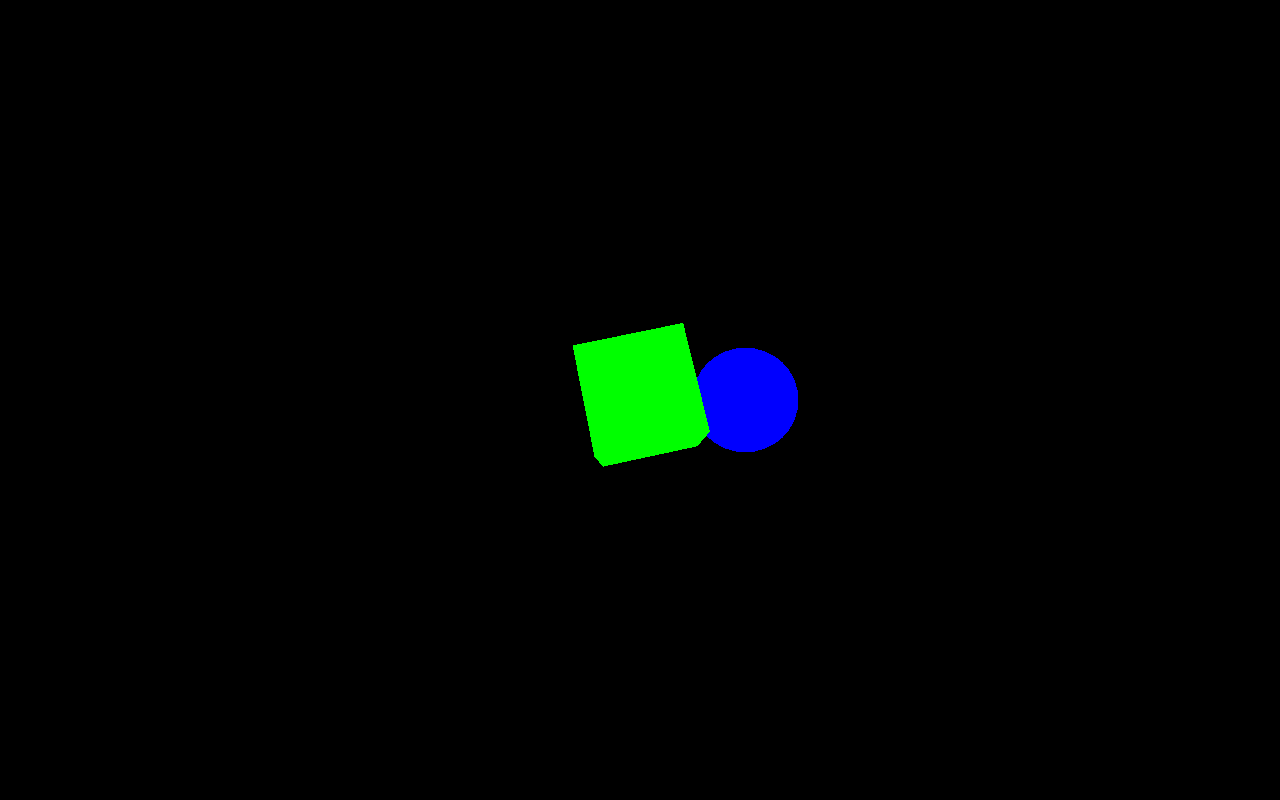
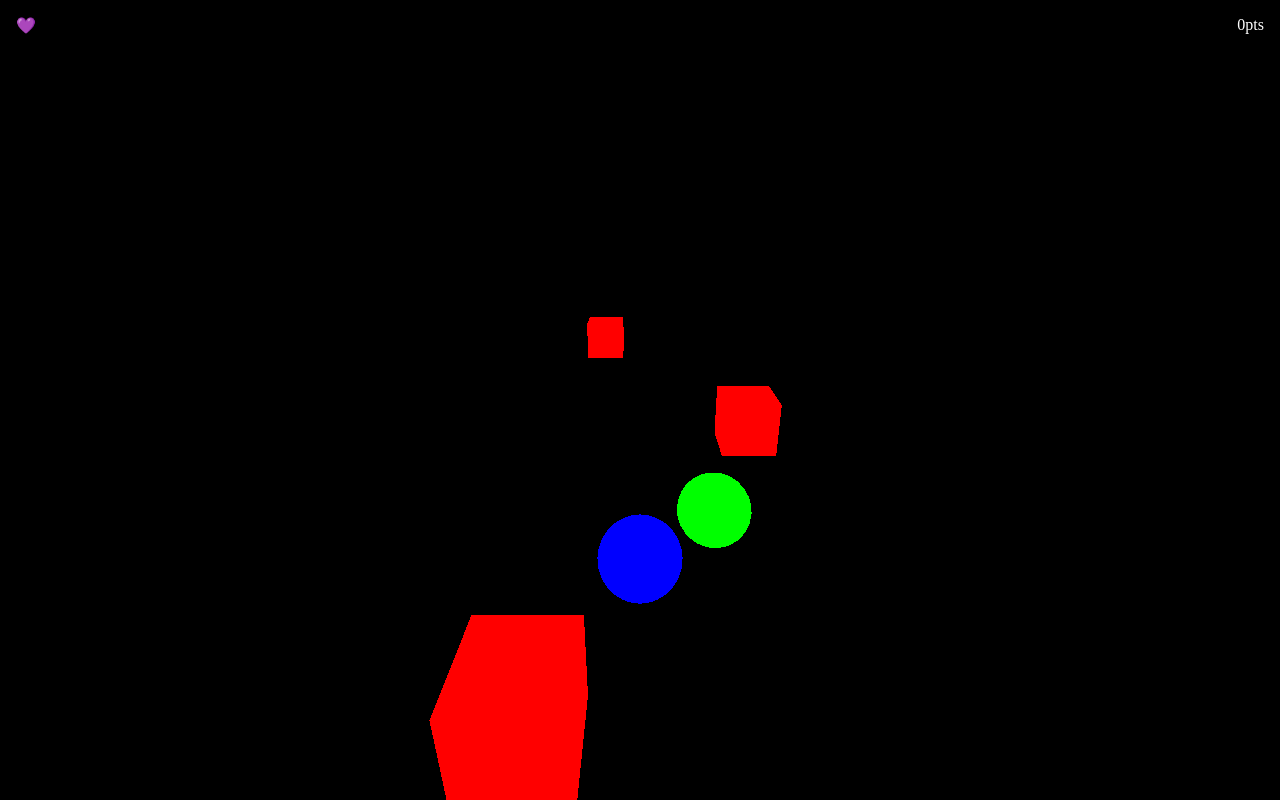
Before and after one commit to d1minov/endless-runner, a website built with Vite: page game.html in a window 1280 px wide. Built offline with nearby package versions, Linux system fonts and the light colour scheme.

Commit message:
Add obstacle, colides, score, part 2

```diff
--- a/game.html
+++ b/game.html
@@ -6,6 +6,12 @@
     <title>Endless Runner</title>
   </head>
   <body>
+    <canvas class="game-screen"></canvas>
+    <div class="score">
+      <span class="score-life"></span>
+      <span class="score-points"></span>
+    </div>
+    <!-- # INSERT SCRIPT HERE -->
     <script type="module" src="/src/main.ts"></script>
   </body>
 </html>
--- a/src/game/3d/base3d.ts
+++ b/src/game/3d/base3d.ts
@@ -1,33 +1,38 @@
 
 import * as THREE from 'three';
 
-function Base3d () {
+function createBase3D () {
 
   const scene = new THREE.Scene();
   const camera = new THREE.PerspectiveCamera( 75, window.innerWidth / window.innerHeight, 0.1, 1000 );
+  camera.position.z = 5;
+  camera.position.y = 2;
+  camera.lookAt(scene.position)
+  camera.position.y = 4;
 
-  const renderer = new THREE.WebGLRenderer();
-  renderer.setSize( window.innerWidth, window.innerHeight );
-  document.body.appendChild( renderer.domElement );
-
-  const geometry = new THREE.BoxGeometry( 1, 1, 1 );
-  const material = new THREE.MeshBasicMaterial( { color: 0x00ff00 } );
-  const cube = new THREE.Mesh( geometry, material );
-  scene.add( cube );
-
-  camera.position.z = 5;
+  const renderer = new THREE.WebGLRenderer({
+    canvas: document.body.querySelector('canvas')!
+  });
+  renderer.setSize( window.innerWidth, window.innerHeight, false );
+  // document.body.appendChild( renderer.domElement );
 
   function tick() {
-    cube.rotation.x += 0.01;
-    cube.rotation.y += 0.01;
     renderer.render( scene, camera );
   }
+
+  addEventListener("resize",() => {
+    const { innerWidth, innerHeight } =  window
+    camera.aspect = innerWidth / innerHeight;
+    camera.updateProjectionMatrix();
+    renderer.setSize( innerWidth,  innerHeight);
+  });
 
   return {
     scene,
     renderer,
-    tick
+    tick,
+    camera
   }
 }
 
-export const base3d = Base3d()
+export const base3d = createBase3D()
--- /dev/null
+++ b/src/game/config.ts
@@ -0,0 +1,9 @@
+function createConfig () {
+  return {
+    LINE_COUNT: 5,
+    LINE_POSITIONS: [-2, -1, 0, 1, 2],
+    VELOCITY: 0.1,
+  }
+}
+
+export const config = createConfig()
--- a/src/game/controls/keyboard.ts
+++ b/src/game/controls/keyboard.ts
@@ -1,7 +1,7 @@
 export function Keyboard({
   onLeft, onRight, onJump
 }: { onLeft: () => void, onRight: () => void, onJump: () => void,  }) {
-  window.addEventListener('keyup', (event) => {
+  window.addEventListener('keydown', (event) => {
     switch (event.key) {
       case "ArrowLeft":
           onLeft()
--- /dev/null
+++ b/src/game/entity/createBonus.ts
@@ -0,0 +1,44 @@
+
+import * as THREE from 'three';
+import { base3d } from '../3d/base3d';
+import { config } from '../config';
+import { outTest } from '../physic/outTest';
+import { hitTest } from '../physic/hitTest';
+import { player } from './player';
+import { bonusManager } from '../manager/bonusManager';
+import { score } from '../score';
+
+const geometry = new THREE.SphereGeometry(0.5);
+const material = new THREE.MeshBasicMaterial( { color: 0x00FF00 } );
+
+export function createBonus ({ x }: { x: number }) {
+
+  const mesh = new THREE.Mesh( geometry, material );
+  mesh.position.x = x
+  mesh.position.z = -10
+
+  base3d.scene.add(mesh)
+
+  function tick() {
+    mesh.position.z += config.VELOCITY
+
+    if (outTest(mesh.position)) {
+      base3d.scene.remove(mesh)
+      bonusManager.list.splice(bonusManager.list.indexOf(bonus), 1)
+    }
+
+    if (hitTest(mesh.position, player.mesh.position)) {
+      base3d.scene.remove(mesh)
+      bonusManager.list.splice(bonusManager.list.indexOf(bonus), 1)
+      score.bonus += 10
+    }
+  }
+
+  const bonus = {
+    tick
+  }
+
+  bonusManager.list.push(bonus)
+
+  return bonus
+}
--- /dev/null
+++ b/src/game/entity/createObstacle.ts
@@ -0,0 +1,44 @@
+
+import * as THREE from 'three';
+import { base3d } from '../3d/base3d';
+import { config } from '../config';
+import { outTest } from '../physic/outTest';
+import { obstacleManager } from '../manager/obstacleManager';
+import { player } from './player';
+import { hitTest } from '../physic/hitTest';
+import { score } from '../score';
+
+const geometry = new THREE.BoxGeometry(1);
+const material = new THREE.MeshBasicMaterial( { color: 0xFF0000 } );
+
+export function createObstacle ({ x }: { x: number }) {
+
+  const mesh = new THREE.Mesh( geometry, material );
+  mesh.position.x = x
+  mesh.position.z = -10
+
+  base3d.scene.add(mesh)
+
+  function tick() {
+    mesh.position.z += config.VELOCITY
+
+    if (outTest(mesh.position)) {
+      base3d.scene.remove(mesh)
+      obstacleManager.list.splice(obstacleManager.list.indexOf(obstacle), 1)
+    }
+
+    if (hitTest(mesh.position, player.mesh.position)) {
+      base3d.scene.remove(mesh)
+      obstacleManager.list.splice(obstacleManager.list.indexOf(obstacle), 1)
+      score.lifes--
+    }
+  }
+
+  const obstacle = {
+    tick
+  }
+
+  obstacleManager.list.push(obstacle)
+
+  return obstacle
+}
--- a/src/game/entity/player.ts
+++ b/src/game/entity/player.ts
@@ -1,29 +1,39 @@
 
 import * as THREE from 'three';
 import { Keyboard } from '../controls/keyboard';
+import { base3d } from '../3d/base3d';
+import { config } from '../config';
 
-function Player3d () {
+function createPlayer () {
 
   const geometry = new THREE.SphereGeometry(0.5);
   const material = new THREE.MeshBasicMaterial( { color: 0x0000FF } );
   const mesh = new THREE.Mesh( geometry, material );
-  mesh.position.x = 1
+  mesh.position.x = 0
+
+  base3d.scene.add(mesh)
 
   Keyboard({
     onLeft() {
-      mesh.position.x -= 1
+      mesh.position.x = Math.max(mesh.position.x - 1, -Math.floor(config.LINE_COUNT / 2))
     },
     onRight() {
-      mesh.position.x += 1
+      mesh.position.x = Math.min(mesh.position.x + 1, Math.floor(config.LINE_COUNT / 2))
     },
     onJump() {
       // todo
     },
   })
 
+  function dies() {
+    mesh.position.set(config.LINE_COUNT * 1000, -1000, base3d.camera.position.z + 1000)
+    base3d.scene.remove(mesh)
+  }
+
   return {
-    mesh
+    mesh,
+    dies
   }
 }
 
-export const player3d = Player3d()
+export const player = createPlayer()
--- a/src/game/game.ts
+++ b/src/game/game.ts
@@ -1,15 +1,24 @@
 import { base3d } from "./3d/base3d"
-import { player3d } from "./entity/player";
+import { player } from "./entity/player";
+import { bonusManager } from "./manager/bonusManager";
+import { obstacleManager } from "./manager/obstacleManager";
+import { score } from "./score";
 
 function Game () {
 
   base3d.renderer.setAnimationLoop( mainLoop );
-  base3d.scene.add(player3d.mesh)
+  player
+  bonusManager
+  obstacleManager
 
-
+  score.bonus = 0
+  score.lifes = 3
 
   function mainLoop() {
     base3d.tick()
+    bonusManager.tick()
+    obstacleManager.tick()
+    // bonus.tick()
   }
 }
 
--- /dev/null
+++ b/src/game/manager/bonusManager.ts
@@ -0,0 +1,27 @@
+import { config } from "../config"
+import { createBonus } from "../entity/createBonus"
+
+const DELAY = 3000
+
+function createBonusManager () {
+  const list: ReturnType<typeof createBonus>[] = []
+
+  setInterval(spawnNew, DELAY)
+
+  function tick() {
+    for (const bonus of list) {
+      bonus.tick()
+    }
+  }
+
+  function spawnNew() {
+    createBonus({ x: config.LINE_POSITIONS[Math.floor(Math.random() * config.LINE_COUNT)]})
+  }
+
+  return {
+    list,
+    tick
+  }
+}
+
+export const bonusManager = createBonusManager()
--- /dev/null
+++ b/src/game/manager/obstacleManager.ts
@@ -0,0 +1,29 @@
+import { config } from "../config"
+import { createObstacle } from "../entity/createObstacle"
+
+const DELAY = 1000
+
+function createObstacleManager () {
+  const list: ReturnType<typeof createObstacle>[] = []
+
+  setTimeout(() => {
+    setInterval(spawnNew, DELAY)
+  }, DELAY / 2)
+
+  function tick() {
+    for (const obstacle of list) {
+      obstacle.tick()
+    }
+  }
+
+  function spawnNew() {
+    createObstacle({ x: config.LINE_POSITIONS[Math.floor(Math.random() * config.LINE_COUNT)]})
+  }
+
+  return {
+    list,
+    tick
+  }
+}
+
+export const obstacleManager = createObstacleManager()
--- /dev/null
+++ b/src/game/physic/hitTest.ts
@@ -0,0 +1,5 @@
+import { Vector3 } from "three";
+
+export function hitTest(a: Vector3, b: Vector3, distance: number= 0.7) {
+  return a.distanceTo(b) <= distance
+}
--- /dev/null
+++ b/src/game/physic/outTest.ts
@@ -0,0 +1,6 @@
+import { Vector3 } from "three";
+import { base3d } from "../3d/base3d";
+
+export function outTest(position: Vector3) {
+  return position.z > base3d.camera.position.z
+}
--- /dev/null
+++ b/src/game/score.ts
@@ -0,0 +1,35 @@
+import { player } from "./entity/player"
+
+function createScore () {
+
+  const bonusEl = document.body.querySelector('.score-points')!
+  const lifeEl = document.body.querySelector('.score-life')!
+
+  let bonus = 0
+  let lifes = 3
+
+  return {
+    get bonus () {
+      return bonus
+    },
+    set bonus (points: number) {
+      bonus = points
+      bonusEl.innerHTML = `${bonus}pts`
+    },
+    get lifes () {
+      return lifes
+    },
+    set lifes (value: number) {
+      lifes = value
+      if (lifes >= 0) {
+        lifeEl.innerHTML = new Array(value).fill('💜').join('')
+      } else {
+        // Game over todo
+        lifeEl.innerHTML = '☠️'
+        player.dies()
+      }
+    },
+  }
+}
+
+export const score = createScore()
--- a/src/style.css
+++ b/src/style.css
@@ -1,3 +1,29 @@
 html, body {
   margin: 0;
+  padding: 0;
 }
+
+* {
+  box-sizing: border-box;
+}
+
+.game-screen {
+  position: absolute;
+  top:0;
+  left: 0;
+  width: 100%;
+  height: 100%;
+}
+
+.score {
+  position: absolute;
+  top:0;
+  left: 0;
+  width: 100%;
+  pointer-events: none;
+  padding: 1rem;
+  color: white;
+  display: flex;
+  gap: 1rem;
+  justify-content: space-between;
+}
--- a/vite.config.ts
+++ b/vite.config.ts
@@ -1,6 +1,25 @@
 import { defineConfig } from 'vite'
 
+const jsToBottomNoModule = () => {
+  return {
+    name: "no-attribute",
+    transformIndexHtml(html) {
+      console.log(html)
+      html = html.replace(`type="module" crossorigin`, "")
+      const match = html.match(/<script[^>]*>(.*?)<\/script[^>]*>/)
+      if (match) {
+        const scriptTag = match[0]
+        console.log("\n SCRIPT TAG", scriptTag, "\n")
+        html = html.replace(scriptTag, "")
+        html = html.replace("<!-- # INSERT SCRIPT HERE -->", scriptTag)
+      }
+      return html;
+    }
+  }
+}
+
 export default defineConfig({
+  plugins: [jsToBottomNoModule()],
   build: {
     rollupOptions: {
       input: {
```
